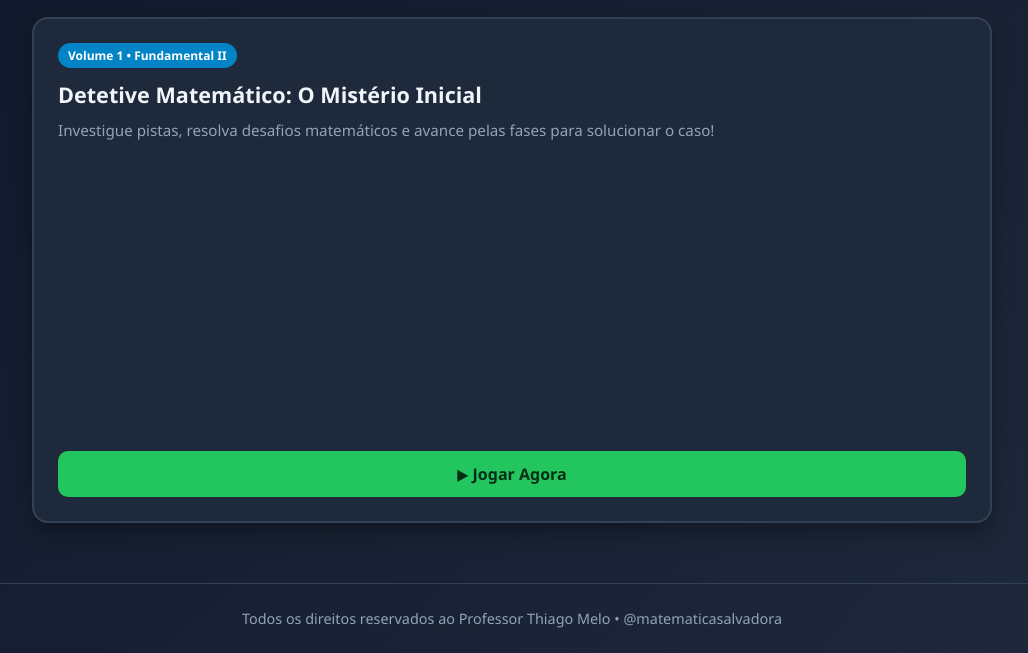
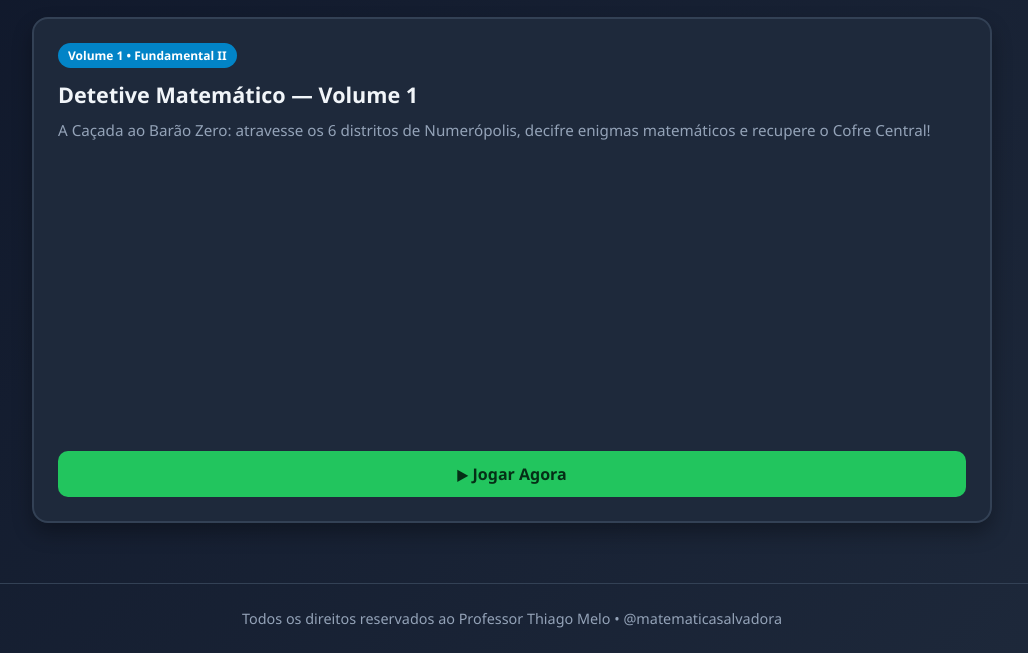
Before and after one commit to professorthiagomelo/Jogos-Matem-tica-Salvadora, a plain HTML site: page index.html in a window 1280 px wide. Shown: the part 147-800 px from the top of the page, without its empty margins (128-1156 px from the left). Drawn offline with Linux system fonts and the light colour scheme.

Commit message:
Update index.html

```diff
--- a/index.html
+++ b/index.html
@@ -113,10 +113,10 @@
     <div class="card">
       <div>
         <span class="tag">Volume 1 • Fundamental II</span>
-        <h2>Detetive Matemático: O Mistério Inicial</h2>
-        <p>Investigue pistas, resolva desafios matemáticos e avance pelas fases para solucionar o caso!</p>
+       <h2>Detetive Matemático — Volume 1</h2>
+        <p>A Caçada ao Barão Zero: atravesse os 6 distritos de Numerópolis, decifre enigmas matemáticos e recupere o Cofre Central!</p>
       </div>
-      <a href="detetive-vol1.html" class="btn-jogar">▶ Jogar Agora</a>
+      <a href="detetive-matematico-vol1.html" class="btn-jogar">▶ Jogar Agora</a>
     </div>
     <!-- FIM DO JOGO 1 -->
 
```
